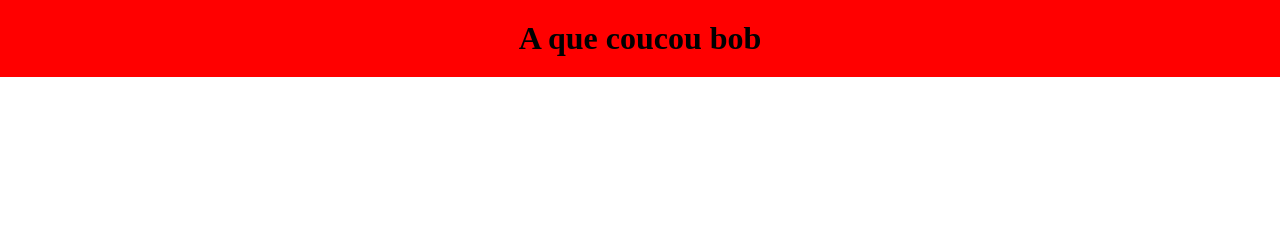
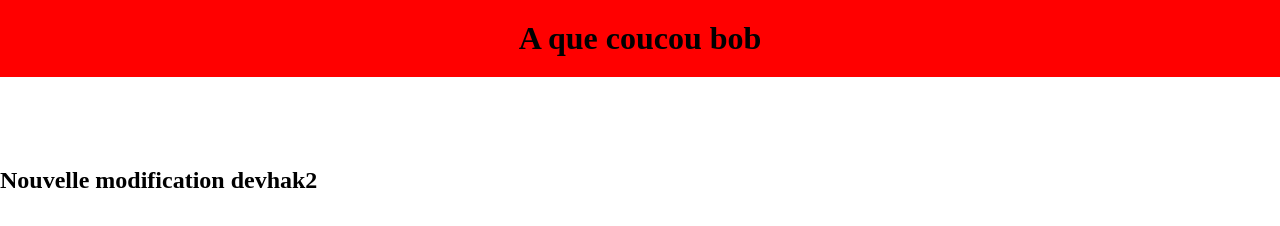
Before and after one commit to cidou33/testHackaton, a plain HTML site: page index.html in a window 1280 px wide. Drawn offline with Linux system fonts and the light colour scheme.

Commit message:
nouvelle intitulé

```diff
--- a/index.html
+++ b/index.html
@@ -16,6 +16,8 @@
         <li></li>
         <li></li>
     </ul>
+
+    <h2>Nouvelle modification devhak2</h2>
     <script src="assets/js/script.js"></script>
 </body>
 </html>
```
